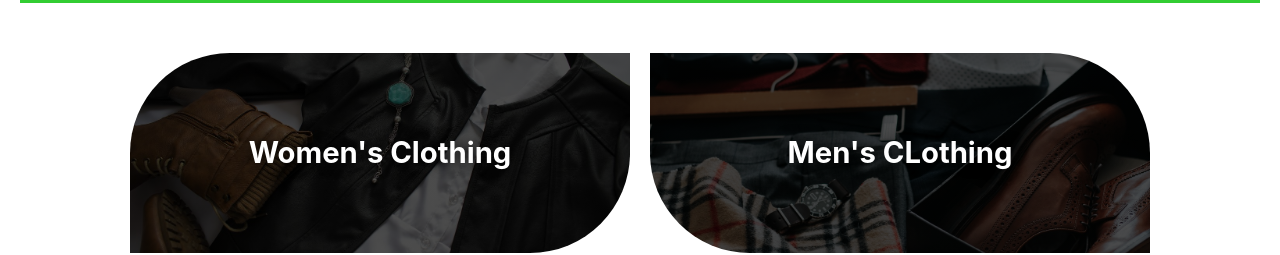
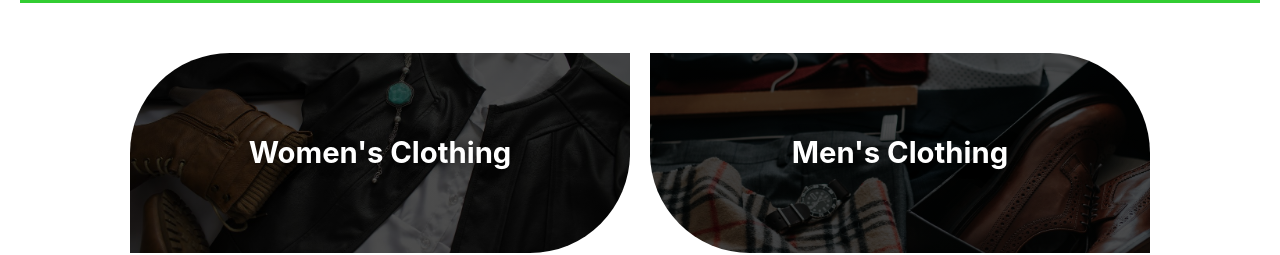
Before and after one commit to TrixyParra/ecommerce-app, a React (Create React App) app: page / in a window 1280 px wide. Shown: the part 860-1115 px from the top of the page. Built offline with nearby package versions, Linux system fonts and the light colour scheme; no server answers.

Commit message:
Home.js - fixed typo on category section.

```diff
--- a/src/components/Home.js
+++ b/src/components/Home.js
@@ -17,7 +17,7 @@ export default function Home() {
                         <h3>Women's Clothing</h3>
                     </div>
                     <div className="Mens">
-                        <h3>Men's CLothing</h3>
+                        <h3>Men's Clothing</h3>
                     </div>
                     <div className="Jewelry">
                         <h3>Jewelry</h3>
```
